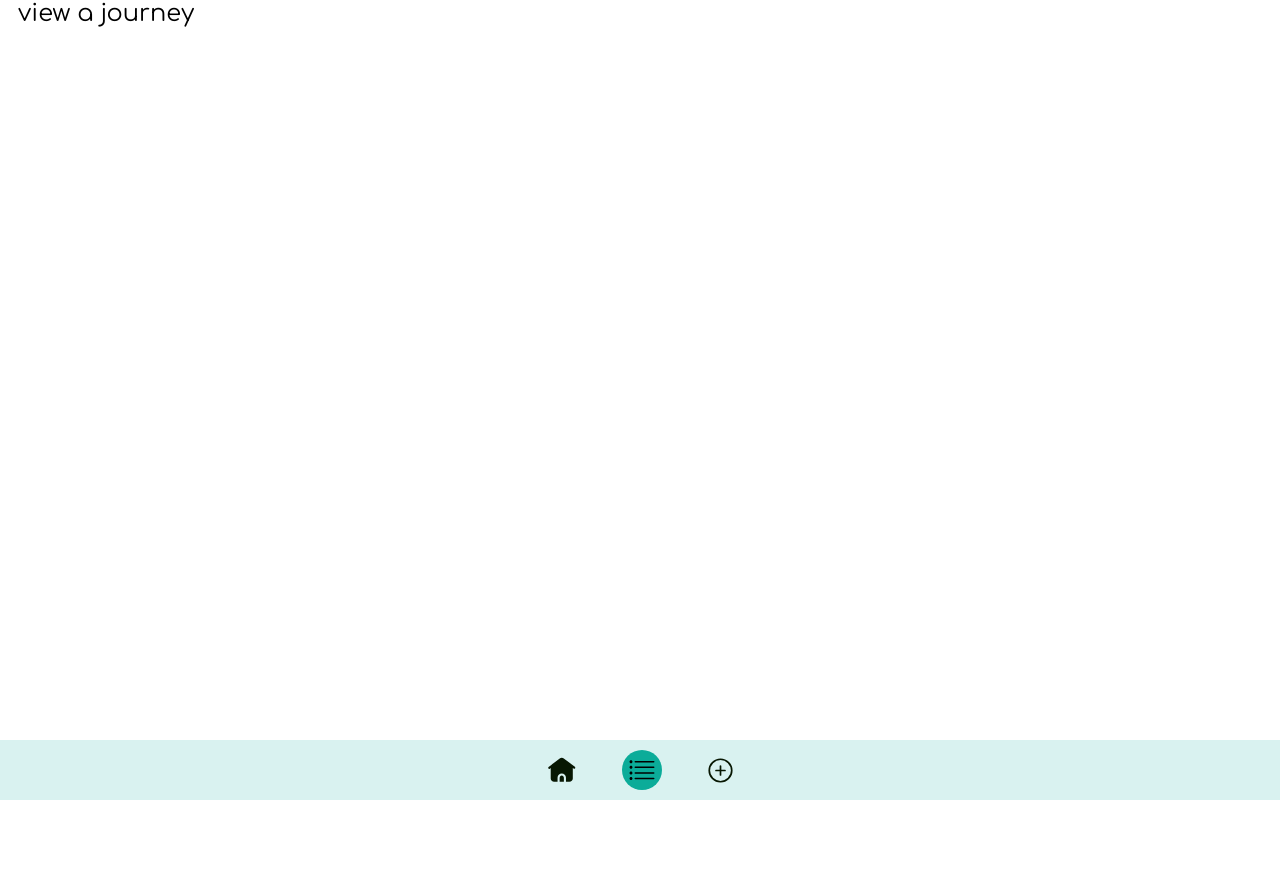
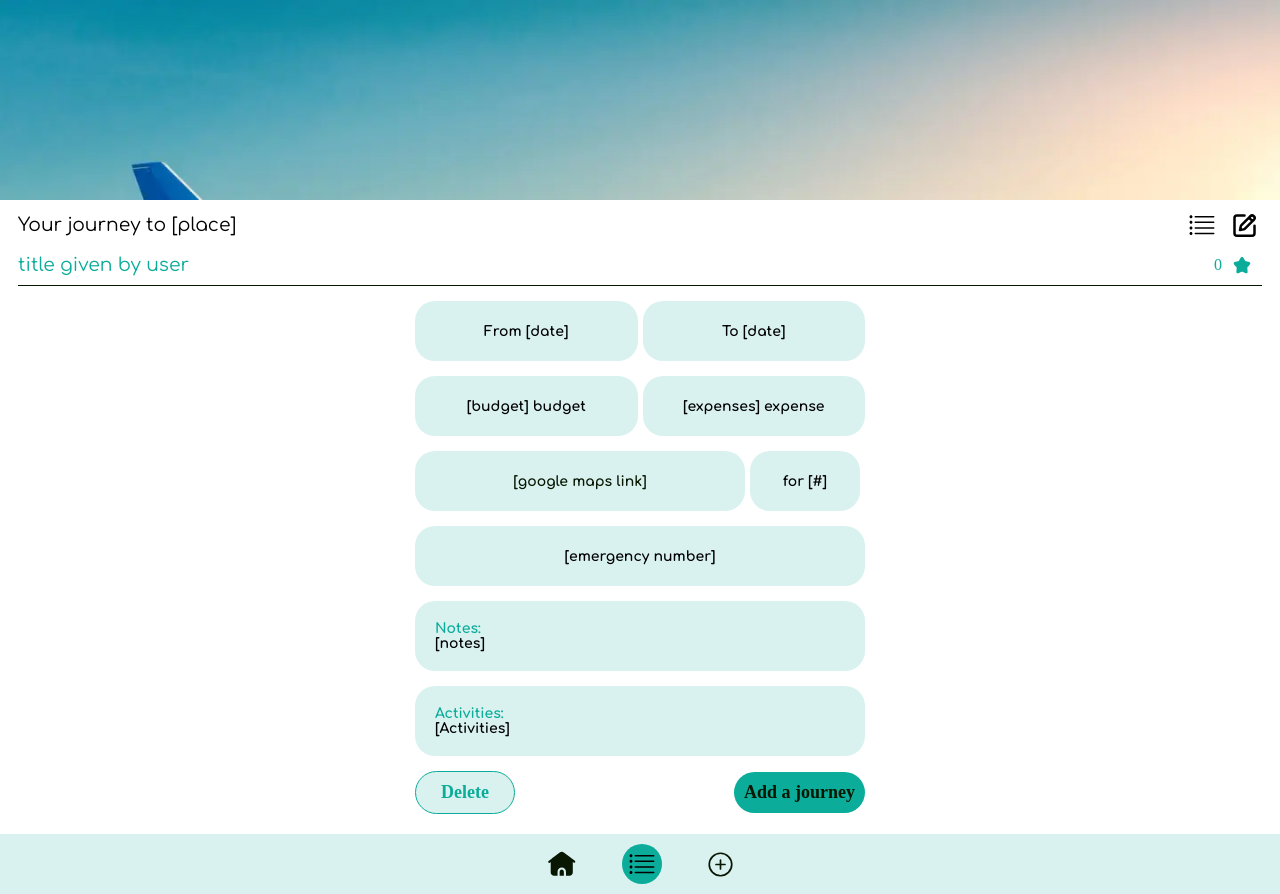
Before and after one commit to jkhamis8/BonVoyage, a React (Vite) app: page /Journey/1 in a window 1280 px wide. Before the commit the page ends 800 px from the top, so only its background shows below. Built offline with nearby package versions, Linux system fonts and the light colour scheme; a web font is replaced by a local one.

Commit message:
journey page done

```diff
--- /dev/null
+++ b/src/components/Cover.jsx
@@ -0,0 +1,13 @@
+import placeholder from '../assets/placeholder.webp'
+
+const Cover = () =>{
+  return(
+    <>
+      <div id='cover'>
+        <img className='image' src={placeholder} alt="test" />
+      </div>
+    </>
+  )
+}
+
+export default Cover
--- /dev/null
+++ b/src/components/DetailsTitle.jsx
@@ -0,0 +1,19 @@
+const DetailsTitle = ({title})=>{
+  return(
+    <>
+      <div className='flexSpaceInBetween' id='detailsTitle' >
+        <h3 className='main'>{title}</h3>
+        <div className='flex main'>
+          0
+          <svg className='icons' viewBox="-12 -12 48.00 48.00" fill="none" xmlns="http://www.w3.org/2000/svg">
+            <g id="SVGRepo_bgCarrier" strokeWidth="0"/>
+            <g id="SVGRepo_tracerCarrier" strokeLinecap="round" strokeLinejoin="round"/>
+            <g id="SVGRepo_iconCarrier"> <path d="M9.15316 5.40838C10.4198 3.13613 11.0531 2 12 2C12.9469 2 13.5802 3.13612 14.8468 5.40837L15.1745 5.99623C15.5345 6.64193 15.7144 6.96479 15.9951 7.17781C16.2757 7.39083 16.6251 7.4699 17.3241 7.62805L17.9605 7.77203C20.4201 8.32856 21.65 8.60682 21.9426 9.54773C22.2352 10.4886 21.3968 11.4691 19.7199 13.4299L19.2861 13.9372C18.8096 14.4944 18.5713 14.773 18.4641 15.1177C18.357 15.4624 18.393 15.8341 18.465 16.5776L18.5306 17.2544C18.7841 19.8706 18.9109 21.1787 18.1449 21.7602C17.3788 22.3417 16.2273 21.8115 13.9243 20.7512L13.3285 20.4768C12.6741 20.1755 12.3469 20.0248 12 20.0248C11.6531 20.0248 11.3259 20.1755 10.6715 20.4768L10.0757 20.7512C7.77268 21.8115 6.62118 22.3417 5.85515 21.7602C5.08912 21.1787 5.21588 19.8706 5.4694 17.2544L5.53498 16.5776C5.60703 15.8341 5.64305 15.4624 5.53586 15.1177C5.42868 14.773 5.19043 14.4944 4.71392 13.9372L4.2801 13.4299C2.60325 11.4691 1.76482 10.4886 2.05742 9.54773C2.35002 8.60682 3.57986 8.32856 6.03954 7.77203L6.67589 7.62805C7.37485 7.4699 7.72433 7.39083 8.00494 7.17781C8.28555 6.96479 8.46553 6.64194 8.82547 5.99623L9.15316 5.40838Z" fill="#0bac99"/> </g>
+          </svg>
+        </div>
+      </div>
+    </>
+  )
+}
+
+export default DetailsTitle
--- a/src/css/App.css
+++ b/src/css/App.css
@@ -156,6 +156,18 @@ https://www.sitepoint.com/css-grid-center-element/#:~:text=CSS%20Grid%20provides
   height: 50px;
 }
 
+#cover{
+  width: 100%;
+  height: 30vh;
+  max-height: 200px;
+  margin-bottom: 5px;
+  background-color: var(--Light);
+}
+
+#detailsTitle{
+  border-bottom: 1px solid var(--Dark);
+}
+
 /* test classes and ids */
 #calendarSub{
   width: 40vh;
--- a/src/css/Fonts.css
+++ b/src/css/Fonts.css
@@ -28,6 +28,7 @@ p, a{
 
 a{
   text-decoration: none;
+  color: var(--Dark);
 }
 
 .main{
--- a/src/css/classes.css
+++ b/src/css/classes.css
@@ -55,6 +55,7 @@
   width: 100%;
   height: 100%;
   object-fit: cover;
+  object-position:top ;
 }
 
 .objectFooter, .objectFooterSmall{
@@ -82,3 +83,42 @@
   margin-bottom: 30px;
   border-bottom: solid 1px var(--Dark);
 }
+
+.readOnly, .readOnlyRight, .readOnlyLeft, .readOnlyRightLong, .readOnlyLeftShort{
+  height: 60px;
+  background-color: var(--Light);
+  border-radius: 20px;
+  text-align: center;
+}
+
+.readOnly, .readOnlyBig{
+  width: 100%;
+  margin-top: 15px;
+}
+
+.readOnlyBig{
+  padding: 20px;
+  background-color: var(--Light);
+  border-radius: 20px;
+  text-align:start;
+}
+
+.readOnlyRight{
+  width: 50%;
+  margin: 15px 5px 0 0;
+}
+
+.readOnlyLeft{
+  width: 50%;
+  margin-top: 15px;
+}
+
+.readOnlyRightLong{
+  width: 75%;
+  margin: 15px 5px 0 0;
+}
+
+.readOnlyLeftShort{
+  width: 25%;
+  margin: 15px 5px 0 0;
+}
--- a/src/pages/Journey.jsx
+++ b/src/pages/Journey.jsx
@@ -1,11 +1,81 @@
+import { NavLink } from "react-router-dom"
 import Nav from '../components/Nav'
+import Cover from '../components/Cover'
+import DetailsTitle from '../components/DetailsTitle'
 
 const Journey= () =>{
   return(
     <>
       <div className='container'>
+        <Cover />
         <div className='contentWrap'>
-          <h2>view a journey</h2>
+          <div className='flexSpaceInBetween'>
+            <h3>Your journey to [place]</h3>
+            <div className='flex'>
+              <NavLink to={'/AllEntries/:id'}>
+                <svg className="icons" fill="#000000" viewBox="-307.2 -307.2 1638.40 1638.40" xmlns="http://www.w3.org/2000/svg">
+                  <g id="SVGRepo_bgCarrier" strokeWidth="0"/>
+                  <g id="SVGRepo_tracerCarrier" strokeLinecap="round" strokeLinejoin="round"/>
+                  <g id="SVGRepo_iconCarrier">
+                  <path d="M235.52 143.36h757.76c16.966 0 30.72 13.754 30.72 30.72s-13.754 30.72-30.72 30.72H235.52c-16.966 0-30.72-13.754-30.72-30.72s13.754-30.72 30.72-30.72zm0 225.28h757.76c16.966 0 30.72 13.754 30.72 30.72s-13.754 30.72-30.72 30.72H235.52c-16.966 0-30.72-13.754-30.72-30.72s13.754-30.72 30.72-30.72zm0 235.52h757.76c16.966 0 30.72 13.754 30.72 30.72s-13.754 30.72-30.72 30.72H235.52c-16.966 0-30.72-13.754-30.72-30.72s13.754-30.72 30.72-30.72zm0 225.28h757.76c16.966 0 30.72 13.754 30.72 30.72s-13.754 30.72-30.72 30.72H235.52c-16.966 0-30.72-13.754-30.72-30.72s13.754-30.72 30.72-30.72zM61.44 235.52C27.508 235.52 0 208.012 0 174.08s27.508-61.44 61.44-61.44 61.44 27.508 61.44 61.44-27.508 61.44-61.44 61.44zm0 225.28C27.508 460.8 0 433.292 0 399.36s27.508-61.44 61.44-61.44 61.44 27.508 61.44 61.44-27.508 61.44-61.44 61.44zm0 235.52C27.508 696.32 0 668.812 0 634.88s27.508-61.44 61.44-61.44 61.44 27.508 61.44 61.44-27.508 61.44-61.44 61.44zm0 225.28C27.508 921.6 0 894.092 0 860.16s27.508-61.44 61.44-61.44 61.44 27.508 61.44 61.44-27.508 61.44-61.44 61.44z"/>
+                  </g>
+                </svg>
+              </NavLink>
+              <NavLink to={'/JourneyForm'}>
+                <svg className="icons" viewBox="-6 -4.5 32 32" fill="none" xmlns="http://www.w3.org/2000/svg">
+                  <g id="SVGRepo_bgCarrier" strokeWidth="0" />
+                  <g id="SVGRepo_tracerCarrier" strokeLinecap="round" strokeLinejoin="round" stroke="#CCCCCC" strokeWidth="0.144" />
+                  <g id="SVGRepo_iconCarrier">
+                    <path d="M12 3.99997H6C4.89543 3.99997 4 4.8954 4 5.99997V18C4 19.1045 4.89543 20 6 20H18C19.1046 20 20 19.1045 20 18V12M18.4142 8.41417L19.5 7.32842C20.281 6.54737 20.281 5.28104 19.5 4.5C18.7189 3.71895 17.4526 3.71895 16.6715 4.50001L15.5858 5.58575M18.4142 8.41417L12.3779 14.4505C12.0987 14.7297 11.7431 14.9201 11.356 14.9975L8.41422 15.5858L9.00257 12.6441C9.08001 12.2569 9.27032 11.9013 9.54951 11.6221L15.5858 5.58575M18.4142 8.41417L15.5858 5.58575"  stroke="#000000"  strokeWidth="2"  strokeLinecap="round" strokeLinejoin="round" />
+                  </g>
+                </svg>
+              </NavLink>
+            </div>
+          </div>
+          <DetailsTitle title={'title given by user'}/>
+          <div className='flex'>
+            <div className='maxWidth'>
+              <div className='flex'>
+                <div className='readOnlyRight flex'>
+                  <p className='bigP bold'>From [date]</p>
+                </div>
+                <div className='readOnlyLeft flex'>
+                  <p className='bigP bold'>To [date]</p>
+                </div>
+              </div>
+              <div className='flex'>
+                <div className='readOnlyRight flex'>
+                  <p className='bigP bold'>[budget] budget</p>
+                </div>
+                <div className='readOnlyLeft flex'>
+                  <p className='bigP bold'>[expenses] expense</p>
+                </div>
+              </div>
+              <div className='flex'>
+                <div className='readOnlyRightLong flex'>
+                  <a className='bigP bold' href="[google maps link]">[google maps link]</a>
+                </div>
+                <div className='readOnlyLeftShort flex'>
+                  <p className='bigP bold'>for [#]</p>
+                </div>
+              </div>
+              <div className='readOnly flex'>
+                <p className='bigP bold'>[emergency number]</p>
+              </div>
+              <div className='readOnlyBig'>
+                <p className='bigP main bold'>Notes: </p>
+                <p className='bigP bold'>[notes]</p>
+              </div>
+              <div className='readOnlyBig marginBottom'>
+                <p className='bigP main bold'>Activities: </p>
+                <p className='bigP bold'>[Activities]</p>
+              </div>
+              <div className="flexSpaceInBetween">
+                <button id="cancel">Delete</button>
+                <NavLink to={'/EntryForm'} className='button'>Add a journey</NavLink>
+              </div>
+            </div>
+          </div>
         </div>
         <Nav />
       </div>
```
Also changed, not shown: src/assets/star.svg (added).
